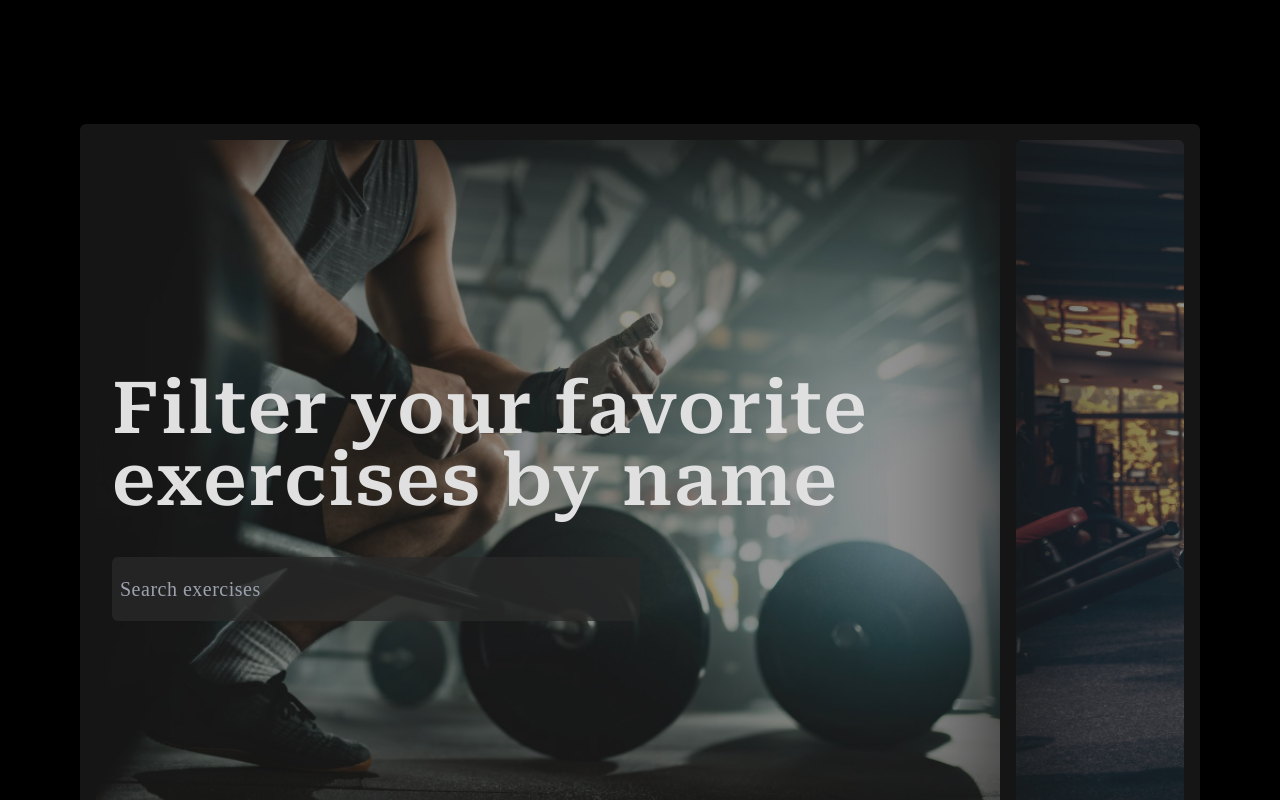
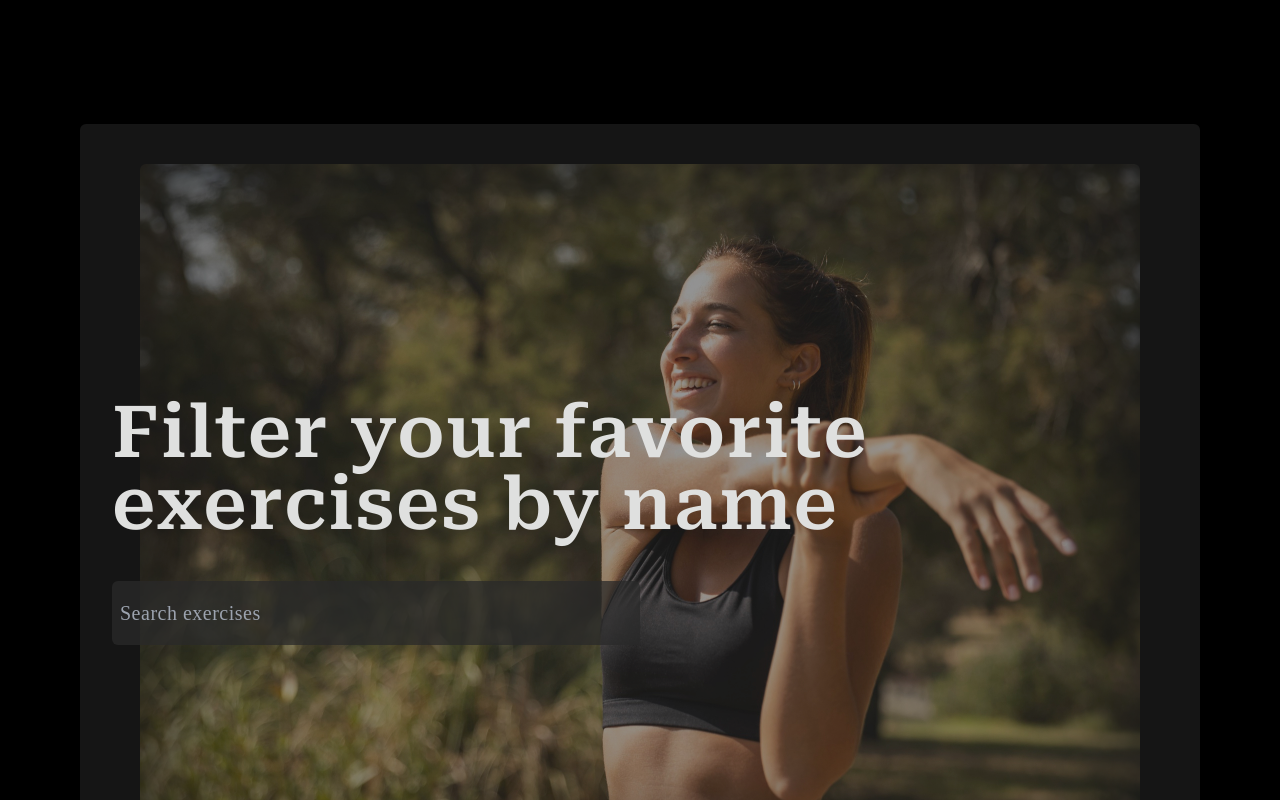
Before and after one commit to roger-josue/exercise-finder, a Next.js app: page / in a window 1280 px wide. Shown: the part 860-1660 px from the top of the page. Built offline with nearby package versions, Linux system fonts and the light colour scheme.

Commit message:
Added two more static items to the swiper on the home page -Fixed a couple of issues with the largest screen size

```diff
--- a/app/components/Swiper.tsx
+++ b/app/components/Swiper.tsx
@@ -11,7 +11,11 @@ export default function Swiper({ children }: { children: JSX.Element[] }) {
         const scrollWidth: number = swiperRef.current!.scrollWidth;
         const amountOfchildren: number = swiperRef.current!.childElementCount;
         const step: number = scrollWidth / amountOfchildren;
-        if (swiperPosition + step === scrollWidth) {
+        // console.log(scrollWidth);
+        // console.log(amountOfchildren);
+        // console.log(step);
+        // console.log(amountOfchildren % scrollWidth);
+        if (swiperPosition + step >= scrollWidth) {
             setSwiperPosition(0);
         } else if (swiperPosition > 0) {
             setSwiperPosition(prev => prev + step);
@@ -33,7 +37,7 @@ export default function Swiper({ children }: { children: JSX.Element[] }) {
 
 
     return (
-        <div ref={swiperRef} className="snap-x snap-mandatory will-change-scroll flex flex-nowrap gap-4 overflow-x-scroll sm:rounded-md max-[400px]:h-[60vh] hide-scrollbar">
+        <div ref={swiperRef} className="snap-x snap-mandatory will-change-scroll flex flex-nowrap max-[400px]:gap-0 gap-4 xl:gap-10 overflow-x-scroll sm:rounded-md max-[400px]:h-[60vh] hide-scrollbar">
             {children}
         </div>
     );
--- a/app/components/searchSwipper.tsx
+++ b/app/components/searchSwipper.tsx
@@ -2,6 +2,8 @@ import Image from "next/image";
 import searchPic1 from "../../public/images/search-1.jpg";
 import searchPic2 from "../../public/images/search-2.jpg";
 import searchPic3 from "../../public/images/search-3.jpg";
+import searchPic4 from "../../public/images/search-4.jpg";
+import searchPic5 from "../../public/images/search-5.jpg";
 import Swiper from "./Swiper";
 import { SlideImages } from "@/types/types";
 
@@ -25,11 +27,23 @@ export default function SearchSwipper() {
             author: "Freepik",
             asset: searchPic3,
             url: "https://www.freepik.com/free-photo/medium-shot-smiley-woman-stretching_11520753.htm#query=workout&position=20&from_view=search&track=sph"
-        }
+        },
+        {
+            id: "slide4",
+            author: "master1305",
+            asset: searchPic4,
+            url: "https://www.freepik.com/free-photo/young-muscular-caucasian-athlete-training-gym-doing-strength-exercises-practicing-work-his-upper-body-pulling-weights-barbells-fitness-wellness-healthy-lifestyle-concept-working_12999339.htm#page=2&query=workout&position=43&from_view=search&track=sph"
+        },
+        {
+            id: "slide5",
+            author: "prostooleh",
+            asset: searchPic5,
+            url: "https://www.freepik.com/free-photo/sports-blonde-woman-sportswear-training-gym_7169053.htm#page=2&query=workout&position=1&from_view=search&track=sph"
+        },
     ];
 
     return (
-        <section className="relative w-screen sm:w-full flex flex-col items-start gap-16 mb-10 sm:rounded-md sm:p-4">
+        <section className="relative w-screen sm:w-full flex flex-col items-start gap-16 mb-10 sm:rounded-md sm:p-4 xl:p-10">
             <div className="absolute inset-0 z-40 bg-bg-secondary bg-opacity-50 sm:rounded-md pointer-events-none flex flex-col gap-8 lg:gap-10 p-4 pt-8 min-[430px]:p-8 justify-center">
                 <h2 className="max-[400px]:text-3xl text-4xl sm:5xl md:text-6xl lg:text-7xl md:w-3/4 tracking-wide font-semibold">Filter your favorite exercises by name </h2>
                 <input className="pointer-events-auto w-full sm:w-3/4 lg:w-2/4 text-text tracking-wide text-lg lg:text-xl h-16 rounded-md border-none pl-2 bg-bg-secondary bg-opacity-75 focus:bg-opacity-95 outline-secondary transition-all duration-200" type="text" name="search" id="search" placeholder="Search exercises" />
```
Also changed, not shown: public/images/search-4.jpg (added), public/images/search-5.jpg (added).
